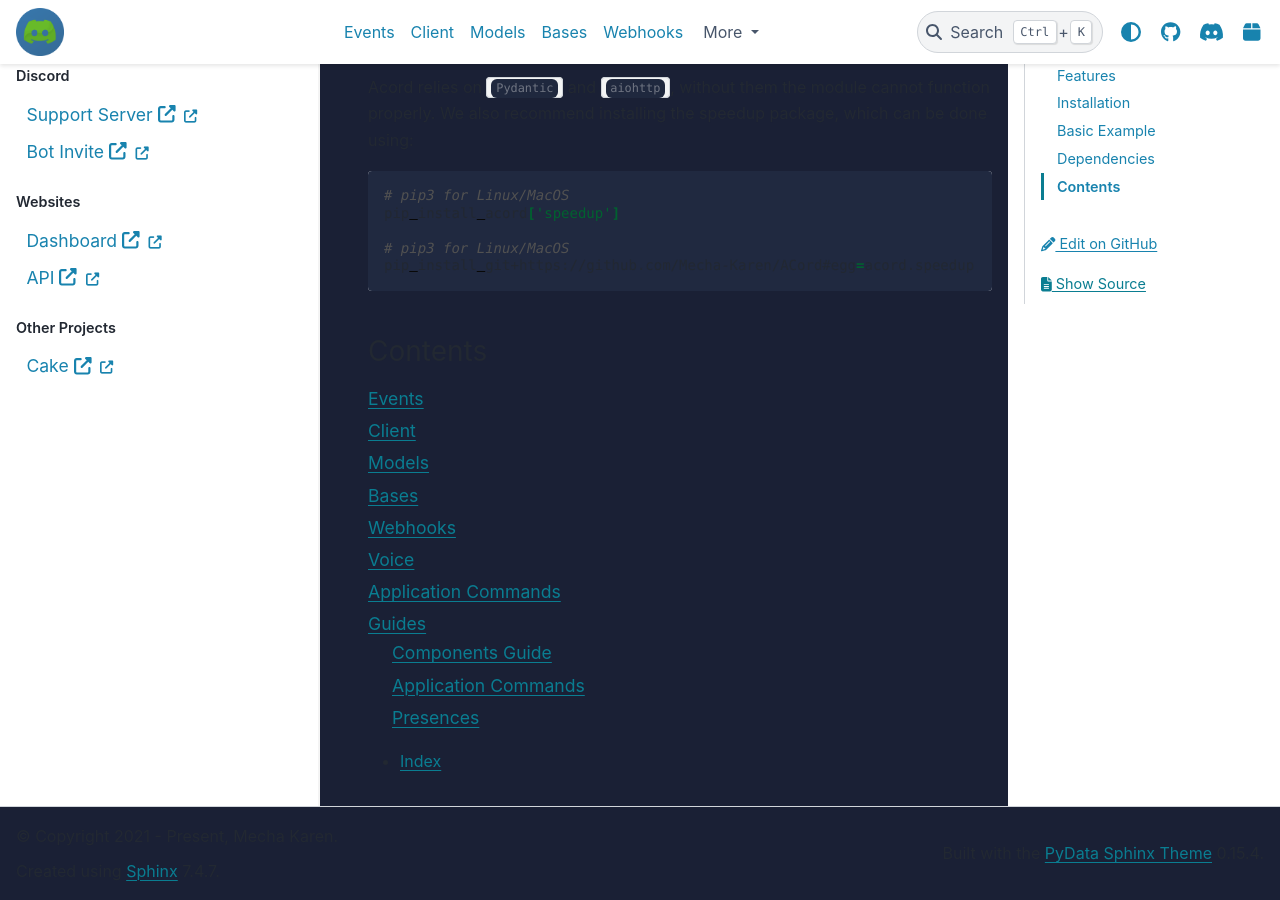
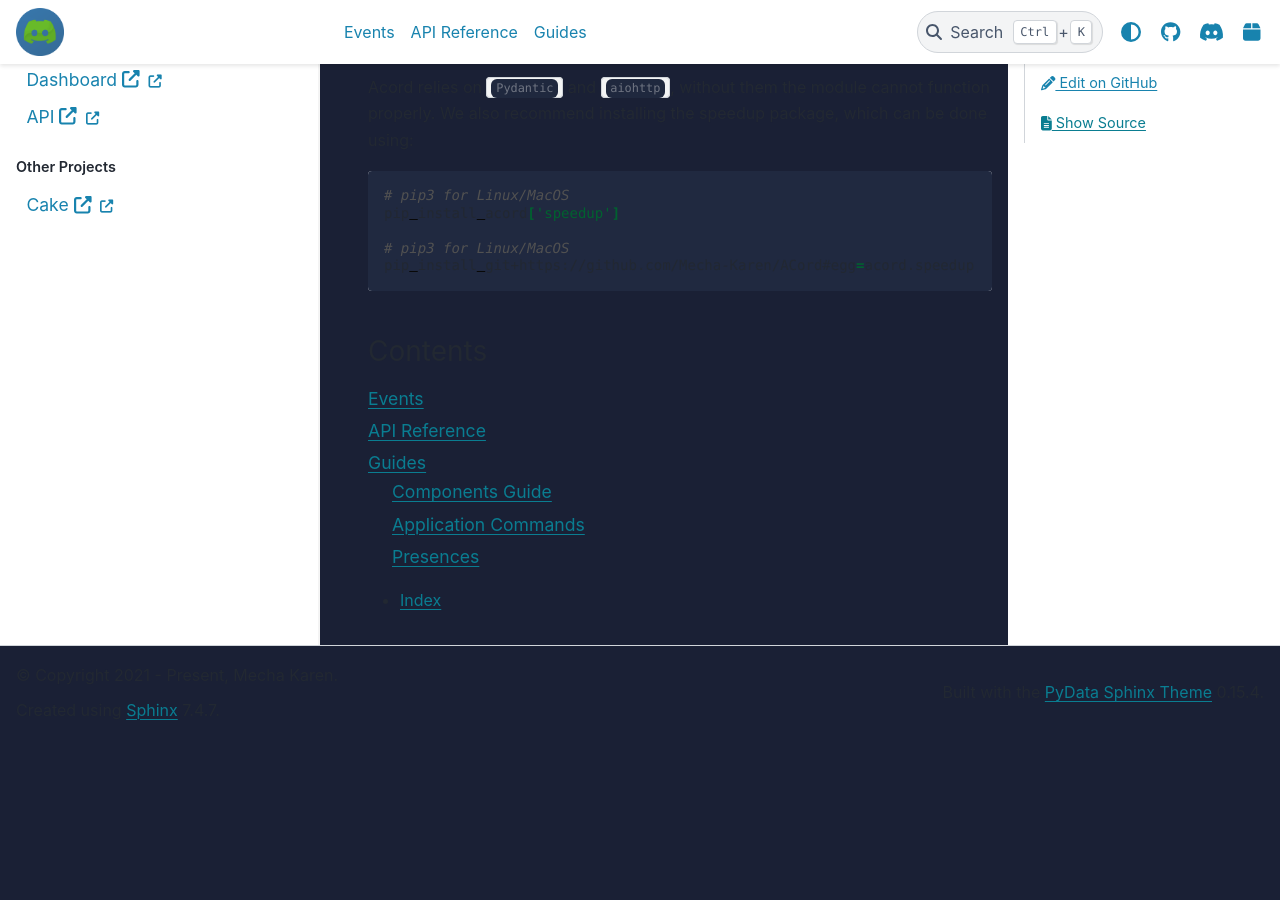
Before and after one commit to Mecha-Karen/acord, a Sphinx documentation site: the page built from docs/source/index.rst, in a window 1280 px wide and 900 px high, scrolled down 1511 px. Built offline with Sphinx 7.4.7 and the PyData theme 0.15.4, drawn with Linux system fonts in a browser that asks for light colours; after the commit the page ends 2250 px from its top, so only the background shows below that.

Commit message:
Cleanup API Reference

```diff
--- a/docs/source/index.rst
+++ b/docs/source/index.rst
@@ -115,12 +115,7 @@ Contents
     :titlesonly:
 
     events.rst
-    api/client.rst
-    api/models.rst
-    api/bases.rst
-    api/webhooks.rst
-    api/voice.rst
-    api/ext/application_commands.rst
+    api/index.rst
     guides/index.rst
 
 * :ref:`genindex`
```
Also changed, not shown: docs/source/api/index.rst (added, +21 -0 lines).
